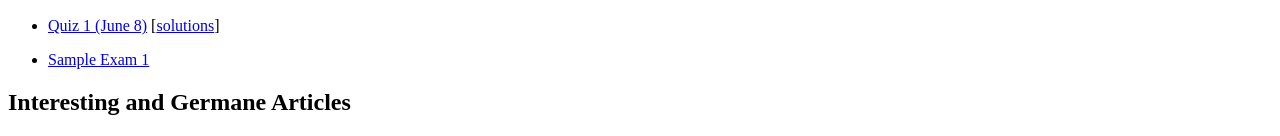
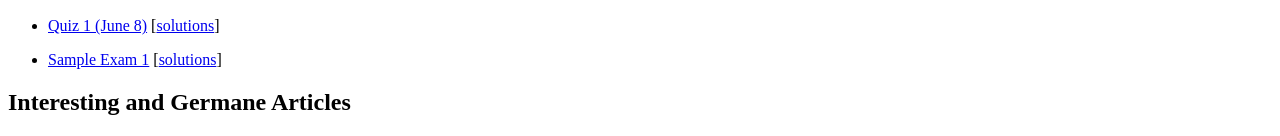
Before and after one commit to MichaelChirico/MichaelChirico.github.io, a plain HTML site: page xian/macro/course_page.html in a window 1280 px wide. Shown: the part 500-636 px from the top of the page. Drawn offline with Linux system fonts and the light colour scheme.

Commit message:
updating macro -- sample exam solutions

```diff
--- a/xian/macro/course_page.html
+++ b/xian/macro/course_page.html
@@ -28,7 +28,7 @@
 <h2 id="quizzes-exams">Quizzes &amp; Exams</h2>
 <ul>
 <li><p><a href="quiz_01.pdf">Quiz 1 (June 8)</a> [<a href="quiz_01_sol.pdf">solutions</a>]</p></li>
-<li><p><a href="exam_1_sample.pdf">Sample Exam 1</a></p></li>
+<li><p><a href="exam_1_sample.pdf">Sample Exam 1</a> [<a href="exam_1_sample_sol.pdf">solutions</a>]</p></li>
 </ul>
 <h2 id="interesting-and-germane-articles">Interesting and Germane Articles</h2>
 <ul>
```
Also changed, not shown: 1 other file.
